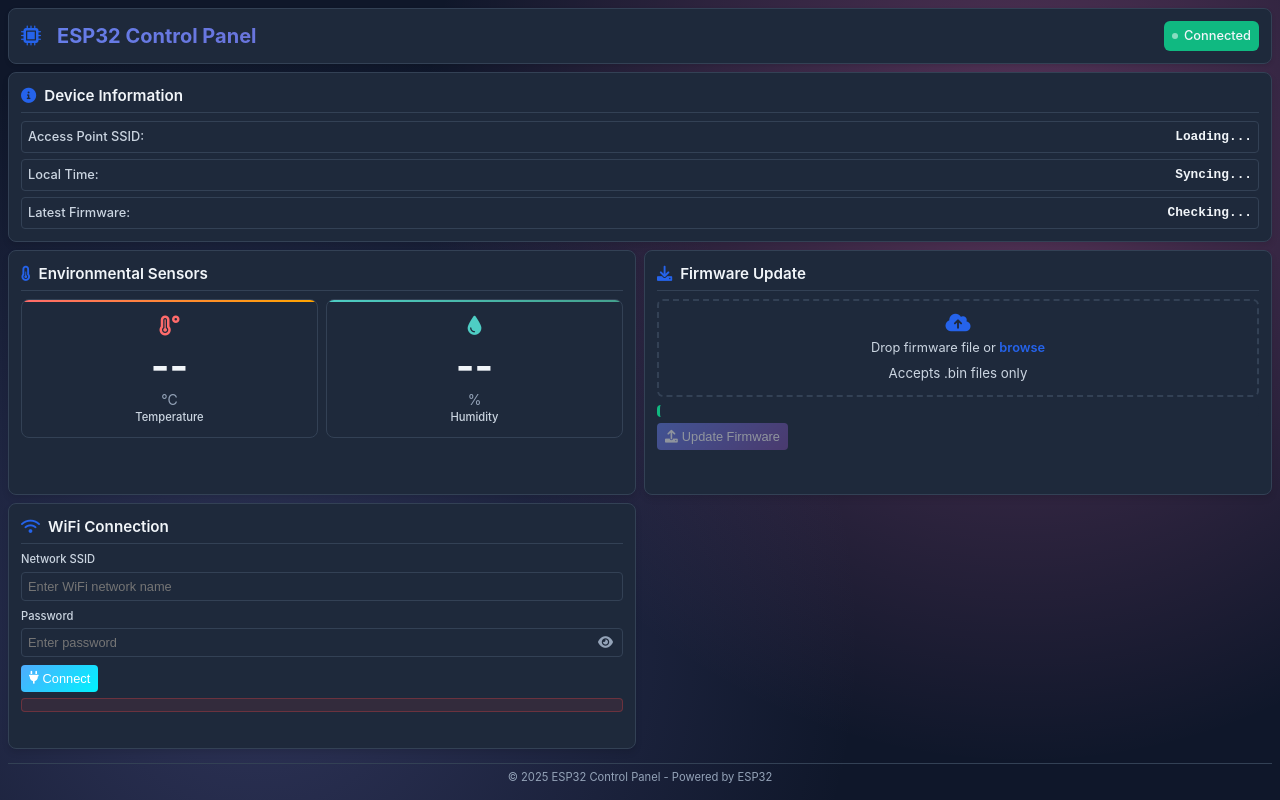
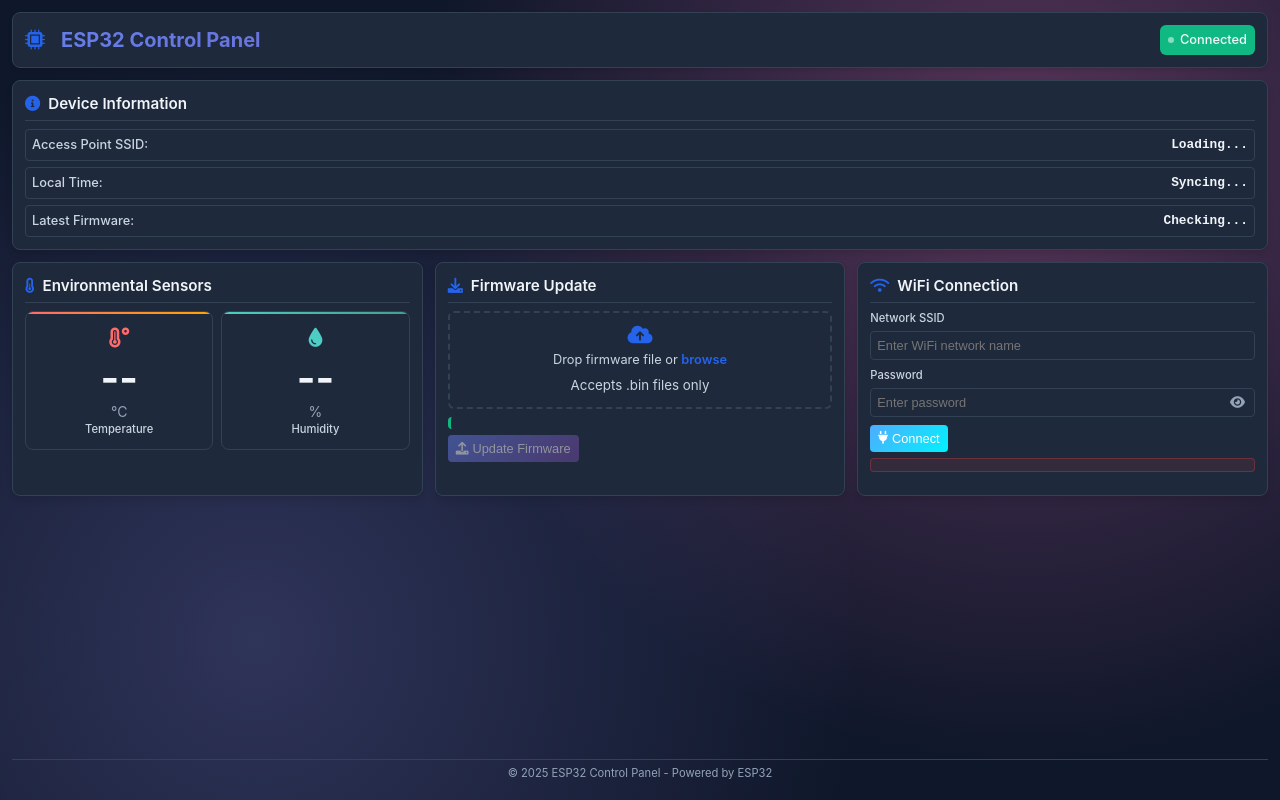
Before and after one commit to KarthikT23/ESP32_IoT, a plain HTML site: page main/webpage/index.html in a window 1280 px wide. Drawn offline with Linux system fonts and the light colour scheme.

Commit message:
Update app.css
added light and dark mode

```diff
--- a/main/webpage/app.css
+++ b/main/webpage/app.css
@@ -62,6 +62,30 @@
     --transition-slow: 0.5s ease-in-out;
 }
 
+/* Light Theme Variables */
+[data-theme="light"] {
+    --primary-color: #2563eb;
+    --primary-hover: #1d4ed8;
+    --secondary-color: #64748b;
+    --success-color: #059669;
+    --success-hover: #047857;
+    --danger-color: #dc2626;
+    --danger-hover: #b91c1c;
+    --warning-color: #d97706;
+    --background-primary: #f8fafc;
+    --background-secondary: #ffffff;
+    --background-tertiary: #f1f5f9;
+    --surface-color: #ffffff;
+    --surface-hover: #f8fafc;
+    --text-primary: #0f172a;
+    --text-secondary: #475569;
+    --text-muted: #64748b;
+    --border-color: #e2e8f0;
+    --shadow-light: rgba(0, 0, 0, 0.05);
+    --shadow-medium: rgba(0, 0, 0, 0.1);
+    --shadow-heavy: rgba(0, 0, 0, 0.25);
+}
+
 body {
     font-family: var(--font-family);
     background: var(--background-primary);
@@ -75,13 +99,13 @@
 }
 
 .container {
-    max-width: 1400px;
+    max-width: 1800px;
     margin: 0 auto;
-    padding: var(--spacing-md);
+    padding: var(--spacing-lg);
     height: 100vh;
     display: flex;
     flex-direction: column;
-    gap: var(--spacing-md);
+    gap: var(--spacing-lg);
 }
 
 /* Header Styles */
@@ -101,6 +125,25 @@
     justify-content: space-between;
     flex-wrap: wrap;
     gap: var(--spacing-md);
+}
+
+.theme-toggle {
+    background: var(--surface-color);
+    border: 1px solid var(--border-color);
+    color: var(--text-primary);
+    padding: var(--spacing-sm);
+    border-radius: var(--radius-md);
+    cursor: pointer;
+    transition: all var(--transition-fast);
+    font-size: var(--font-size-sm);
+    display: flex;
+    align-items: center;
+    gap: var(--spacing-xs);
+}
+
+.theme-toggle:hover {
+    background: var(--surface-hover);
+    transform: translateY(-1px);
 }
 
 .header-content i {
@@ -147,9 +190,9 @@
 .main-content {
     flex: 1;
     display: grid;
-    grid-template-columns: 1fr 1fr;
-    grid-template-rows: auto 1fr;
-    gap: var(--spacing-md);
+    grid-template-columns: 1fr 1fr 1fr;
+    grid-template-rows: auto 1fr 1fr;
+    gap: var(--spacing-lg);
     min-height: 0;
 }
 
@@ -625,7 +668,18 @@
 }
 
 /* Responsive Design */
-@media (max-width: 1024px) {
+@media (max-width: 1200px) {
+    .main-content {
+        grid-template-columns: 1fr 1fr;
+        grid-template-rows: auto 1fr 1fr;
+    }
+
+    .device-info {
+        grid-column: 1 / -1;
+    }
+}
+
+@media (max-width: 900px) {
     .main-content {
         grid-template-columns: 1fr;
         grid-template-rows: auto auto auto auto;
```
